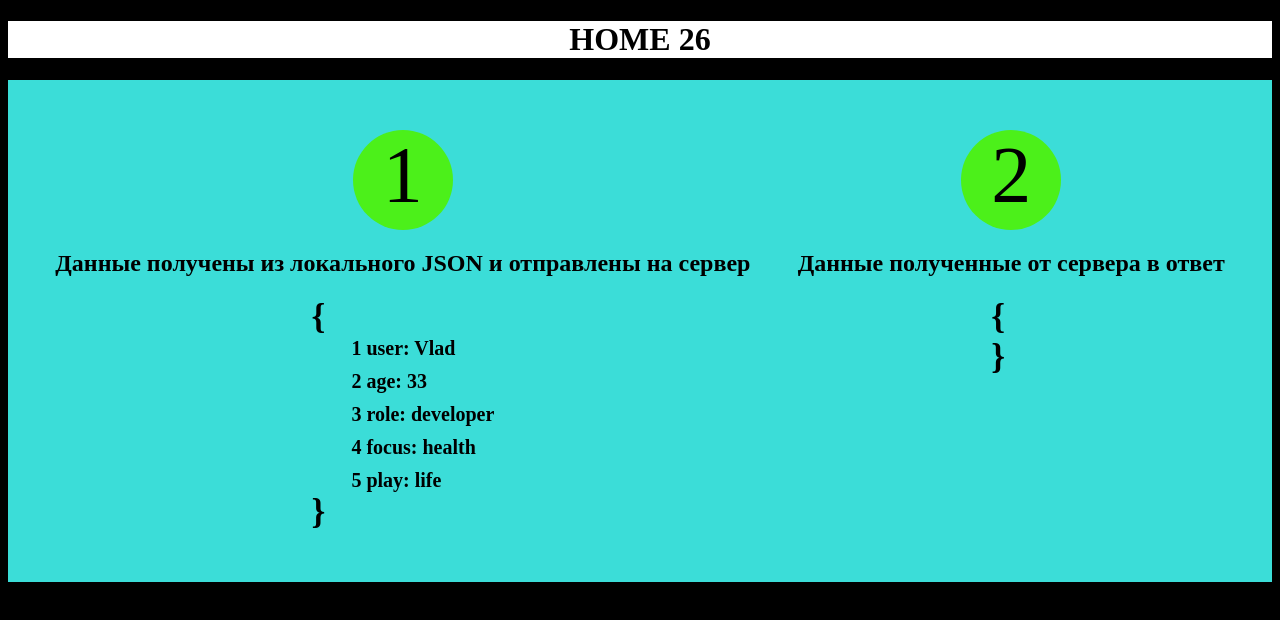
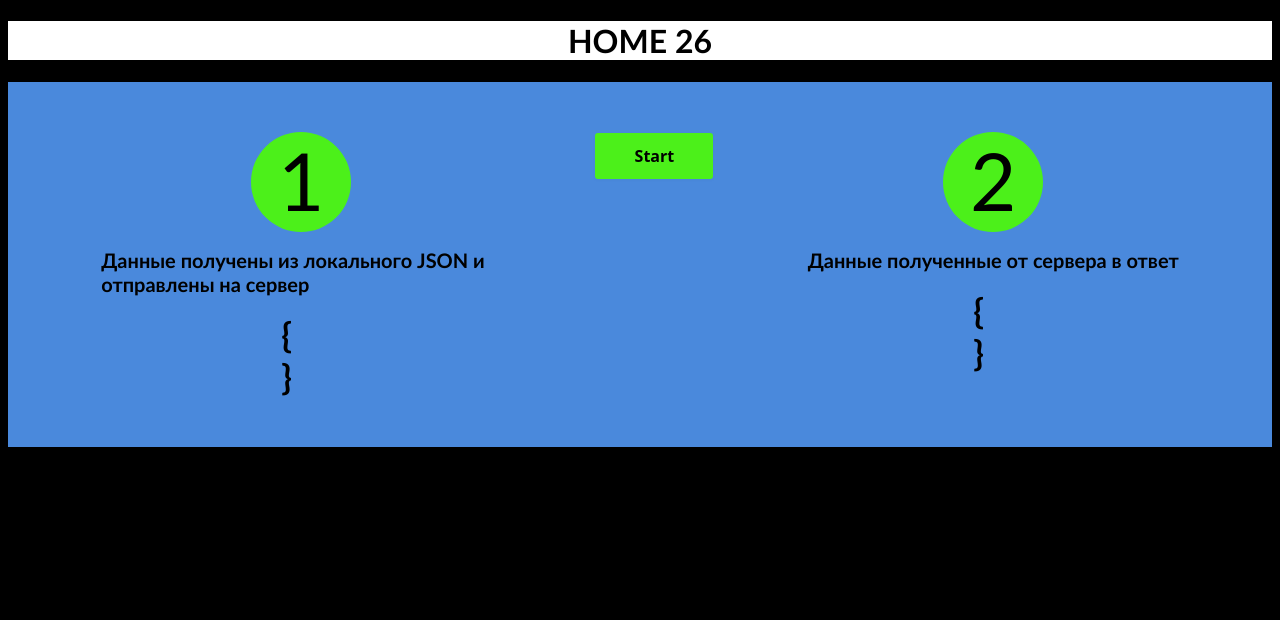
Before and after one commit to LeelaMardana/home-js-AJAX, a plain HTML site: page index.html in a window 1280 px wide. Drawn offline with Linux system fonts and the light colour scheme; no server answers.

Commit message:
added button and loader

```diff
--- a/index.html
+++ b/index.html
@@ -13,7 +13,7 @@
     <div class="wrapper">
       <div class="get">
         <span class="num">1</span>
-        <h2 class="get-title">
+        <h2 class="title">
           Данные получены из локального JSON и отправлены на сервер
         </h2>
         <div class="box">
@@ -22,9 +22,13 @@
           }
         </div>
       </div>
+      <div class="tat">
+        <button class="button">Start</button>
+      </div>
+
       <div class="post">
         <span class="num">2</span>
-        <h2 class="post-title">Данные полученные от сервера в ответ</h2>
+        <h2 class="title">Данные полученные от сервера в ответ</h2>
         <div class="box">
           {
           <div class="post-info"></div>
--- a/script.js
+++ b/script.js
@@ -1,10 +1,28 @@
 'use strict';
 const postInfo = document.querySelector('.post-info');
 const getInfo = document.querySelector('.get-info');
+const button = document.querySelector('.button');
 let i = 1;
 
+const toggleLoader = () => {
+  if (button.textContent === 'Start') {
+    button.textContent = 'Loading...';
+    button.disabled = true;
+  } else {
+    button.textContent = 'Start';
+    button.disabled = false;
+  }
+};
+
 const getData = () => {
-  return fetch('db.json').then(response => response.json());
+  return fetch('db.json')
+    .then(response => {
+      if (!response.ok) {
+        throw new Error('Не удалось принять данные');
+      }
+      return response.json();
+    })
+    .catch(error => console.log(error));
 };
 
 const postData = ({ user, url }) => {
@@ -14,7 +32,14 @@ const postData = ({ user, url }) => {
     headers: {
       'Content-type': 'application/json; charset=UTF-8',
     },
-  }).then(response => response.json());
+  })
+    .then(response => {
+      if (!response.ok) {
+        throw new Error('Не удалось отправить данные');
+      }
+      return response.json();
+    })
+    .catch(error => console.log(error));
 };
 
 const render = (object, path) => {
@@ -26,12 +51,27 @@ const render = (object, path) => {
   }
 };
 
+let array = [];
+
+button.addEventListener('click', () => {
+  array.forEach(item => item.remove()) || [];
+  toggleLoader();
   getData()
     .then(object => {
       render(object, getInfo);
       return object;
     })
     .then(json =>
-    postData({ user: json, url: 'https://jsonplaceholder.typicode.com/posts' })
+      postData({
+        user: json,
+        url: 'https://jsonplaceholder.typicode.com/posts',
+      })
     )
-  .then(object => render(object, postInfo));
+    .then(object => render(object, postInfo))
+    .finally(() => {
+      toggleLoader();
+      const a = postInfo.querySelectorAll('span');
+      const b = getInfo.querySelectorAll('span');
+      array = [...a, ...b];
+    });
+});
--- a/style.css
+++ b/style.css
@@ -1,12 +1,18 @@
 body {
   background-color: #000;
+  font-family: 'Gill Sans', 'Gill Sans MT', Calibri, 'Trebuchet MS', sans-serif;
 }
 h1 {
   text-align: center;
   background-color: #fff;
 }
+
+#loader {
+  text-align: center;
+  font-size: 20px;
+}
 .wrapper {
-  background-color: rgb(59, 221, 216);
+  background-color: #4a89dc;
   display: flex;
   justify-content: space-evenly;
   padding: 50px 0;
@@ -38,3 +44,43 @@ h1 {
   font-weight: 700;
   margin-left: 40px;
 }
+
+.title {
+  max-width: 400px;
+  font-size: 20px;
+}
+
+.button {
+  align-self: start;
+}
+
+/* CSS */
+.button {
+  align-items: center;
+  background-clip: padding-box;
+  background-color: rgb(76, 240, 26);
+  border: 1px solid transparent;
+  border-radius: 0.25rem;
+  box-shadow: rgba(0, 0, 0, 0.02) 0 1px 3px 0;
+  box-sizing: border-box;
+  color: #000;
+  cursor: pointer;
+  display: inline-flex;
+  font-family: system-ui, -apple-system, system-ui, 'Helvetica Neue', Helvetica,
+    Arial, sans-serif;
+  font-size: 16px;
+  font-weight: 600;
+  justify-content: center;
+  line-height: 1.25;
+  margin: 0;
+  min-height: 3rem;
+  padding: 10px 0;
+  width: 120px;
+  position: relative;
+  text-decoration: none;
+  transition: all 250ms;
+  user-select: none;
+  -webkit-user-select: none;
+  touch-action: manipulation;
+  vertical-align: baseline;
+}
```
Lines whose indentation alone changed are shown as unchanged.
